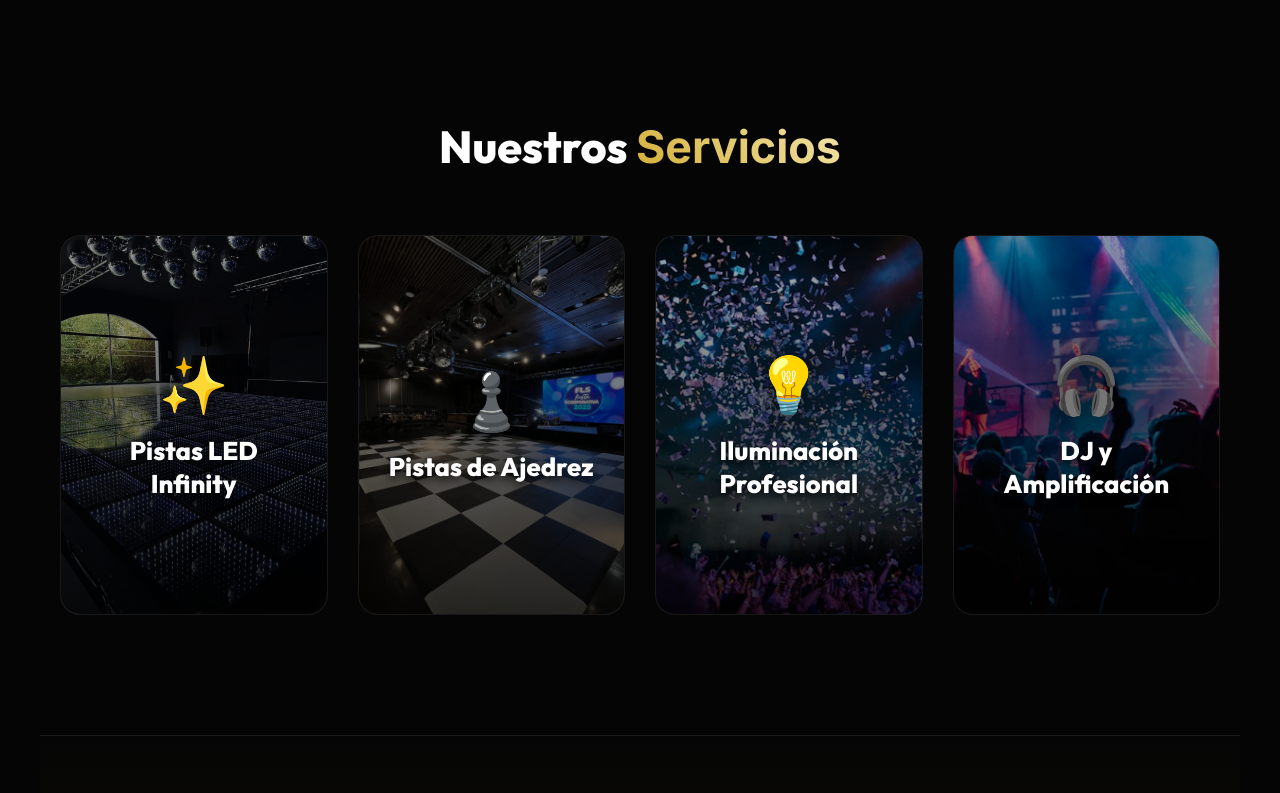
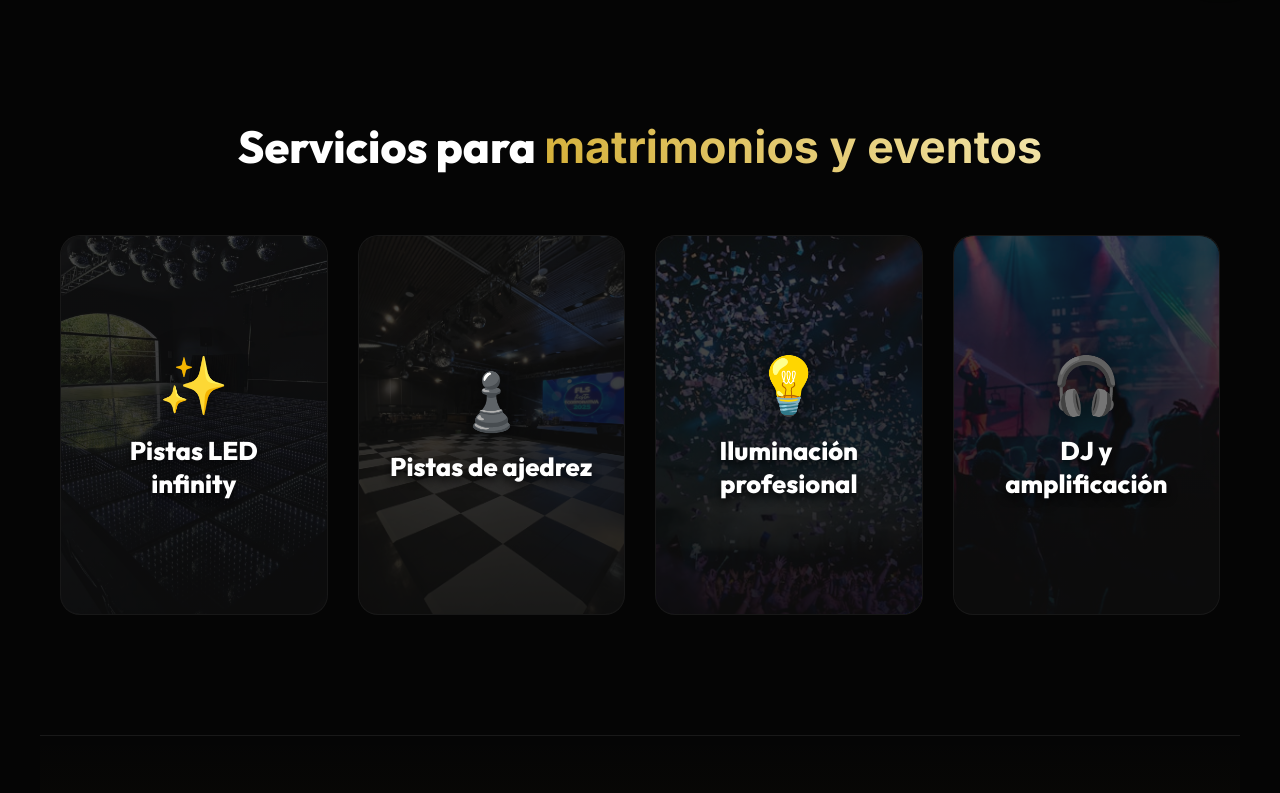
Before and after one commit to MolinsMatias/WebAlejandraProducciones, a plain HTML site: page index.html in a window 1280 px wide. Shown: the part 802-1595 px from the top of the page. Drawn offline with Linux system fonts and the light colour scheme; no server answers.

Commit message:
Update site content, OG image, and service cards
Add new OG image asset and switch meta/twitter/schema image URLs to the PNG. Update page title and hero copy to emphasize Infinity dance floors for weddings/events; add hidden SR-only text for accessibility. Replace inline background-image service cards with semantic <img> + gradient overlay, add alt text, tweak headings and button labels. Add CSS classes (.servicio-bg-img, .servicio-gradient) to support the new layout. Include JSON-LD OfferCatalog entries and small copy edits (catalog heading, PDF link text) to improve SEO and presentation.

```diff
--- a/css/styles.css
+++ b/css/styles.css
@@ -396,9 +396,29 @@ section {
 }
 
 .servicio-front {
-    background-size: cover;
-    background-position: center;
     background-color: var(--glass-bg);
+}
+
+.servicio-bg-img {
+    position: absolute;
+    top: 0;
+    left: 0;
+    width: 100%;
+    height: 100%;
+    object-fit: cover;
+    z-index: -2;
+    border-radius: inherit;
+}
+
+.servicio-gradient {
+    position: absolute;
+    top: 0;
+    left: 0;
+    width: 100%;
+    height: 100%;
+    background: linear-gradient(rgba(0,0,0,0.3), rgba(0,0,0,0.8));
+    z-index: -1;
+    border-radius: inherit;
 }
 
 .servicio-back {
--- a/index.html
+++ b/index.html
@@ -4,7 +4,7 @@
 <head>
     <meta charset="UTF-8">
     <meta name="viewport" content="width=device-width, initial-scale=1.0">
-    <title>Alejandra Producciones | Arriendo Pistas LED & Eventos Premium en Chile</title>
+    <title>Alejandra Producciones | Arriendo Pistas de Baile Infinity para Matrimonios y Eventos</title>
     <meta name="description"
         content="Arriendo de pistas de baile LED infinity, pistas ajedrez, iluminación profesional y DJ para matrimonios y eventos corporativos en Santiago y todo Chile.">
     <meta name="keywords"
@@ -23,7 +23,7 @@
     <meta property="og:title" content="Alejandra Producciones | Eventos Premium en Chile">
     <meta property="og:description"
         content="Arriendo de pistas de baile LED infinity, pistas ajedrez, iluminación y DJ para matrimonios y eventos corporativos.">
-    <meta property="og:image" content="https://www.alejandraproducciones.cl/assets/og-image.jpg">
+    <meta property="og:image" content="https://www.alejandraproducciones.cl/assets/og-image.png">
     <meta property="og:locale" content="es_CL">
     <meta property="og:site_name" content="Alejandra Producciones">
 
@@ -32,7 +32,7 @@
     <meta name="twitter:title" content="Alejandra Producciones | Eventos Premium en Chile">
     <meta name="twitter:description"
         content="Arriendo de pistas de baile LED infinity, pistas ajedrez, iluminación y DJ para matrimonios y eventos corporativos.">
-    <meta name="twitter:image" content="https://www.alejandraproducciones.cl/assets/og-image.jpg">
+    <meta name="twitter:image" content="https://www.alejandraproducciones.cl/assets/og-image.png">
 
     <!-- Preload hero background for faster LCP -->
     <link rel="preload" as="image" href="assets/pista_bg.webp" type="image/webp">
@@ -54,7 +54,7 @@
         "email": "ale@alejandraproducciones.cl",
         "url": "https://www.alejandraproducciones.cl",
         "logo": "https://www.alejandraproducciones.cl/assets/logo.png",
-        "image": "https://www.alejandraproducciones.cl/assets/og-image.jpg",
+        "image": "https://www.alejandraproducciones.cl/assets/og-image.png",
         "address": {
             "@type": "PostalAddress",
             "addressLocality": "Santiago",
@@ -70,6 +70,26 @@
             "dayOfWeek": ["Monday","Tuesday","Wednesday","Thursday","Friday","Saturday","Sunday"],
             "opens": "09:00",
             "closes": "21:00"
+        },
+        "hasOfferCatalog": {
+            "@type": "OfferCatalog",
+            "name": "Servicios para Eventos y Matrimonios",
+            "itemListElement": [
+                {
+                    "@type": "Offer",
+                    "itemOffered": {
+                        "@type": "Service",
+                        "name": "Arriendo Pista de Baile Infinity"
+                    }
+                },
+                {
+                    "@type": "Offer",
+                    "itemOffered": {
+                        "@type": "Service",
+                        "name": "Arriendo Pista Ajedrez para Bodas"
+                    }
+                }
+            ]
         }
     }
     </script>
@@ -130,11 +150,13 @@
         <!-- Sección de Inicio -->
         <section id="inicio" class="hero-section">
             <div class="hero-content">
-                <h1 class="hero-title" style="color: #fff;">Alejandra<br><span class="gold-accent">Producciones</span>
+                <h1 class="hero-title" style="color: #fff;">
+                    <span class="sr-only" style="display:none;">Arriendo de Pistas de Baile Infinity para Matrimonios y Eventos por </span>
+                    Alejandra<br><span class="gold-accent">Producciones</span>
                 </h1>
                 <p class="hero-subtitle">Expertos en arriendo de pistas de baile iluminadas y soluciones de iluminación
-                    para Matrimonios y Eventos Corporativos.</p>
-                <a href="#catalogo" class="btn-primary btn-large">Ver catálogo y videos</a>
+                    para matrimonios y eventos corporativos.</p>
+                <a href="#catalogo" class="btn-primary btn-large">Ver pistas de baile y videos</a>
             </div>
             <div class="hero-reels" id="hero-reels-container">
                 <!-- Se cargan dinámicamente desde Firebase o Mock -->
@@ -143,74 +165,78 @@
 
         <!-- Sección de Servicios -->
         <section id="servicios" class="servicios-section">
-            <h2 class="section-title">Nuestros <span class="gold-accent">Servicios</span></h2>
+            <h2 class="section-title">Servicios para <span class="gold-accent">matrimonios y eventos</span></h2>
             <div class="servicios-grid">
                 <!-- Servicio 1 -->
                 <div class="servicio-card-container" ontouchstart="">
                     <div class="servicio-card">
-                        <div class="servicio-front"
-                            style="background-image: linear-gradient(rgba(0,0,0,0.3), rgba(0,0,0,0.8)), url('assets/card-infinity.webp');">
+                        <div class="servicio-front">
+                            <img src="assets/card-infinity.webp" alt="Arriendo de pista de baile infinity LED para matrimonios" class="servicio-bg-img">
+                            <div class="servicio-gradient"></div>
                             <div class="servicio-icon" aria-hidden="true">✨</div>
-                            <h3>Pistas LED Infinity</h3>
+                            <h3>Pistas LED infinity</h3>
                         </div>
                         <div class="servicio-back">
-                            <h3>Pistas LED Infinity</h3>
+                            <h3>Pistas LED infinity</h3>
                             <p>Ilumina tu evento con nuestras pistas de baile LED de última generación. Brillantes,
                                 resistentes y operadas profesionalmente vía control DMX para crear efectos visuales
                                 fascinantes.</p>
                             <button class="btn-primary" style="margin-top: 15px; padding: 8px 20px; font-size: 0.85rem;"
-                                onclick="abrirCatalogoEn('Pistas LED')">Ver Ejemplos</button>
+                                onclick="abrirCatalogoEn('Pistas LED')">Ver pistas infinity</button>
                         </div>
                     </div>
                 </div>
                 <!-- Servicio 2 -->
                 <div class="servicio-card-container" ontouchstart="">
                     <div class="servicio-card">
-                        <div class="servicio-front"
-                            style="background-image: linear-gradient(rgba(0,0,0,0.3), rgba(0,0,0,0.8)), url('assets/card-ajedrez.webp');">
+                        <div class="servicio-front">
+                            <img src="assets/card-ajedrez.webp" alt="Arriendo de pista de ajedrez blanco y negro para bodas" class="servicio-bg-img">
+                            <div class="servicio-gradient"></div>
                             <div class="servicio-icon" aria-hidden="true">♟️</div>
-                            <h3>Pistas de Ajedrez</h3>
+                            <h3>Pistas de ajedrez</h3>
                         </div>
                         <div class="servicio-back">
-                            <h3>Pistas de Ajedrez</h3>
+                            <h3>Pistas de ajedrez</h3>
                             <p>La elegancia clásica que tu matrimonio necesita. Suelos ajedrezados en blanco y negro de
                                 alto brillo y resistencia premium.</p>
                             <button class="btn-primary" style="margin-top: 15px; padding: 8px 20px; font-size: 0.85rem;"
-                                onclick="abrirCatalogoEn('Ajedrez')">Ver Ejemplos</button>
+                                onclick="abrirCatalogoEn('Ajedrez')">Ver pistas ajedrez</button>
                         </div>
                     </div>
                 </div>
                 <!-- Servicio 3 -->
                 <div class="servicio-card-container" ontouchstart="">
                     <div class="servicio-card">
-                        <div class="servicio-front"
-                            style="background-image: linear-gradient(rgba(0,0,0,0.3), rgba(0,0,0,0.8)), url('assets/card-iluminacion.webp');">
+                        <div class="servicio-front">
+                            <img src="assets/card-iluminacion.webp" alt="Iluminación profesional para eventos y matrimonios" class="servicio-bg-img">
+                            <div class="servicio-gradient"></div>
                             <div class="servicio-icon" aria-hidden="true">💡</div>
-                            <h3>Iluminación Profesional</h3>
+                            <h3>Iluminación profesional</h3>
                         </div>
                         <div class="servicio-back">
-                            <h3>Iluminación Profesional</h3>
+                            <h3>Iluminación profesional</h3>
                             <p>Genera atmósferas envolventes con nuestras cabezas móviles, focos perimetrales y show
                                 láser inteligente.</p>
                             <button class="btn-primary" style="margin-top: 15px; padding: 8px 20px; font-size: 0.85rem;"
-                                onclick="abrirCatalogoEn('Videos')">Ver Ejemplos</button>
+                                onclick="abrirCatalogoEn('Videos')">Ver iluminación</button>
                         </div>
                     </div>
                 </div>
                 <!-- Servicio 4 -->
                 <div class="servicio-card-container" ontouchstart="">
                     <div class="servicio-card">
-                        <div class="servicio-front"
-                            style="background-image: linear-gradient(rgba(0,0,0,0.3), rgba(0,0,0,0.8)), url('assets/card-dj.webp');">
+                        <div class="servicio-front">
+                            <img src="assets/card-dj.webp" alt="DJ y amplificación profesional para fiestas" class="servicio-bg-img">
+                            <div class="servicio-gradient"></div>
                             <div class="servicio-icon" aria-hidden="true">🎧</div>
-                            <h3>DJ y Amplificación</h3>
+                            <h3>DJ y amplificación</h3>
                         </div>
                         <div class="servicio-back">
-                            <h3>DJ y Amplificación</h3>
+                            <h3>DJ y amplificación</h3>
                             <p>Equipamiento de sonido profesional inmersivo y DJs experimentados listos para hacer
                                 vibrar la pista hasta el amanecer.</p>
                             <button class="btn-primary" style="margin-top: 15px; padding: 8px 20px; font-size: 0.85rem;"
-                                onclick="abrirCatalogoEn('Videos')">Ver Ejemplos</button>
+                                onclick="abrirCatalogoEn('Videos')">Ver DJ y sonido</button>
                         </div>
                     </div>
                 </div>
@@ -237,7 +263,7 @@
 
         <!-- Sección Catálogo -->
         <section id="catalogo" class="catalogo-section">
-            <h2 class="section-title">Catálogo <span class="gold-accent">Premium</span></h2>
+            <h2 class="section-title">Catálogo de <span class="gold-accent">pistas de baile</span></h2>
 
             <!-- PDF Download -->
             <div class="catalog-header-actions" id="pdf-download-container" style="display: none;">
@@ -246,7 +272,7 @@
                         <path
                             d="M14 2H6a2 2 0 0 0-2 2v16a2 2 0 0 0 2 2h12a2 2 0 0 0 2-2V8l-6-6zM6 20V4h7v5h5v11H6zm5-6.5v3.09l-1.29-1.3-1.42 1.42L12 20.41l3.71-3.7-1.42-1.42L13 16.59V13.5h-2z" />
                     </svg>
-                    Descargar Catálogo PDF
+                    Descargar catálogo PDF
                 </a>
             </div>
 
```
Also changed, not shown: 1 other file.
